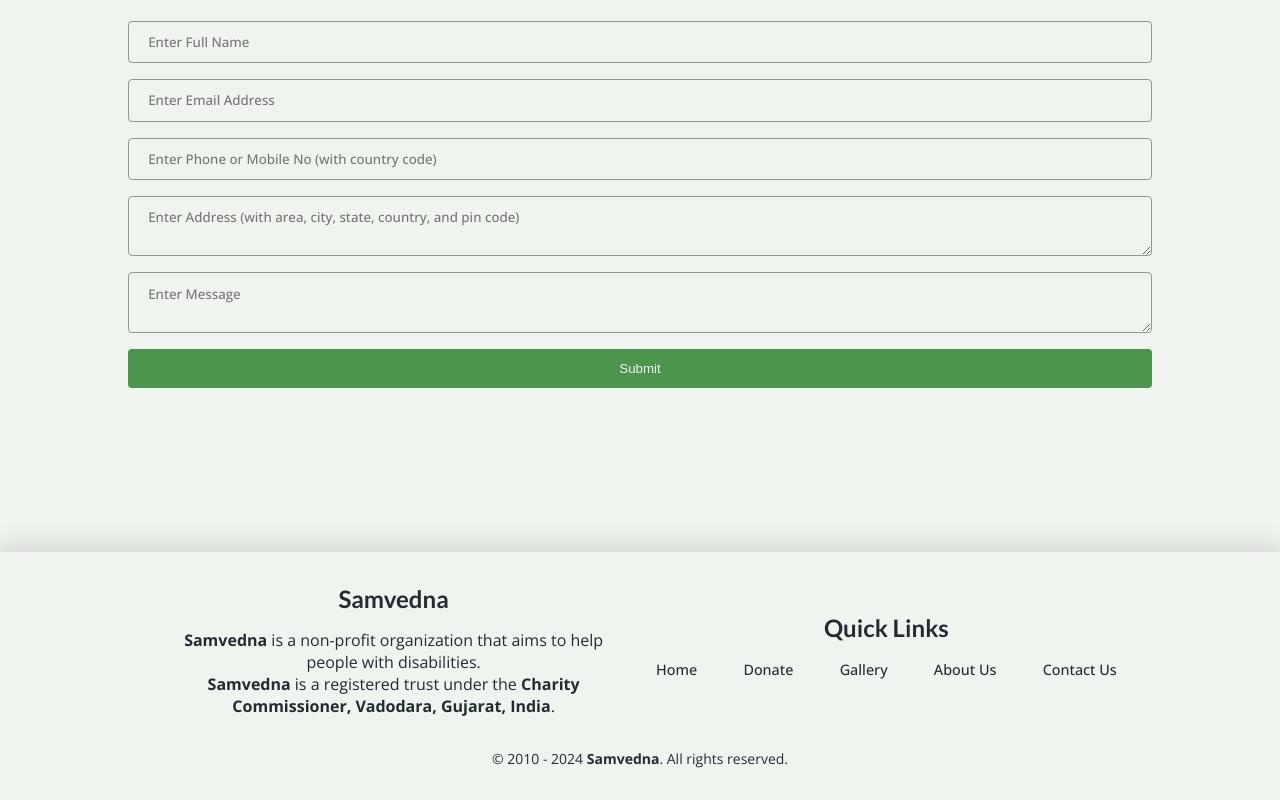
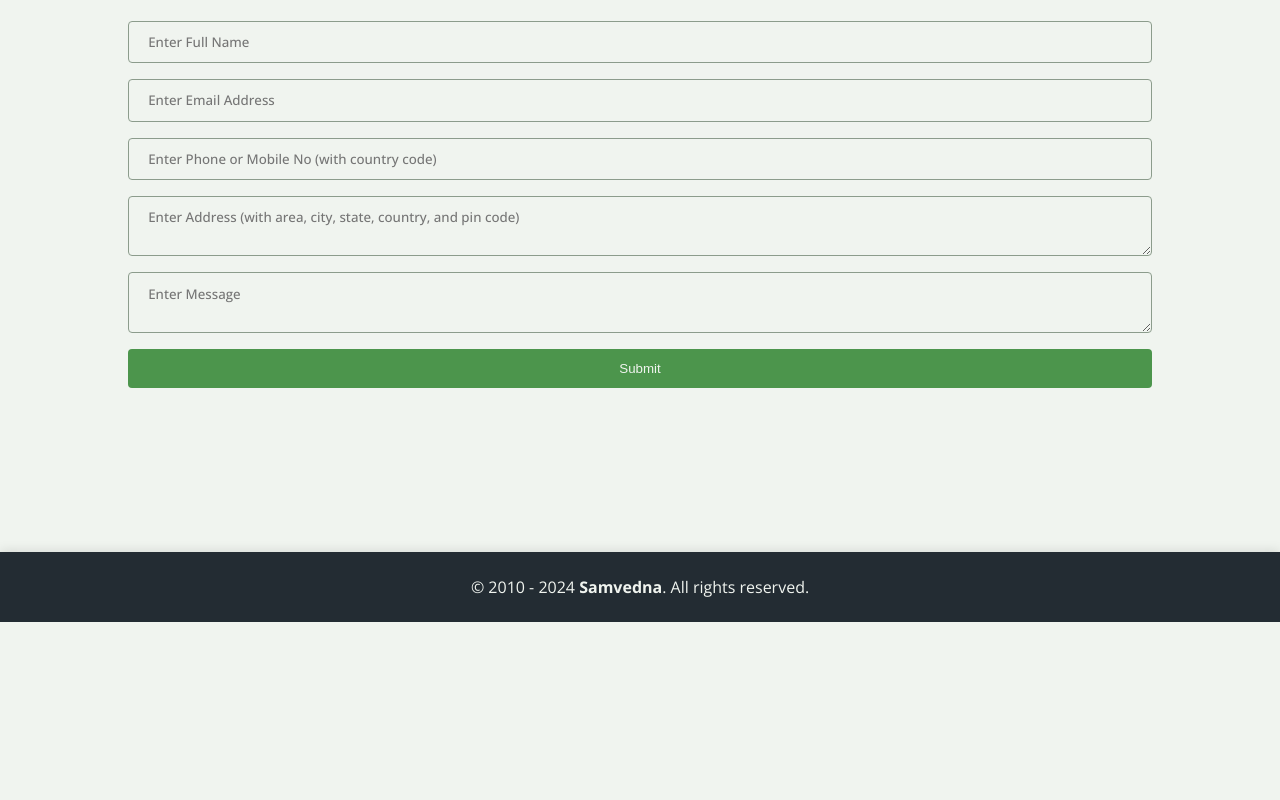
Before and after one commit to ThankiAshish/MySamvedna, a React (Vite) app in the folder client/: page /contact in a window 1280 px wide. Shown: the part 2648-3448 px from the top of the page. After the commit the page ends 3270 px from the top, so only its background shows below. Built offline with nearby package versions, Linux system fonts and the light colour scheme.

Commit message:
Home Page Comlete

```diff
--- a/client/index.html
+++ b/client/index.html
@@ -9,6 +9,7 @@
   </head>
   <body>
     <div id="root"></div>
+    <script src="./src/assets/js/script.js"></script>
     <script type="module" src="/src/main.jsx"></script>
   </body>
 </html>
--- a/client/src/assets/js/script.js
+++ b/client/src/assets/js/script.js
@@ -0,0 +1,11 @@
+window.addEventListener("scroll", function () {
+  const elements = document.querySelectorAll(".animate-on-scroll");
+
+  elements.forEach(function (element) {
+    const elementTop = element.getBoundingClientRect().top;
+
+    if (elementTop <= window.innerHeight / 1.3) {
+      element.classList.add("animate");
+    }
+  });
+});
--- a/client/src/assets/styles/style.css
+++ b/client/src/assets/styles/style.css
@@ -240,60 +240,22 @@
   font-size: 0.8rem;
 }
 
-/* Components > Footer */
 footer {
-  background-color: var(--background);
-  padding: 2rem 0;
-  box-shadow: 0px -10px 20px rgba(0, 0, 0, 0.1);
+  width: 100%;
+  height: 70px;
+  display: flex;
+  align-items: center;
+  justify-content: center;
+  box-shadow: 0px -2px 10px rgba(0, 0, 0, 0.1);
+  background: var(--text);
+  color: var(--background);
 }
 
-.footer-content {
-  display: flex;
-  justify-content: center;
-  align-items: center;
-  margin-bottom: 2rem;
-  flex-wrap: wrap;
-  row-gap: 2rem;
-  gap: 2rem;
-  text-align: center;
-}
-
-.footer-content__left,
-.footer-content__right {
-  width: 45%;
-  min-width: 300px;
-}
-
-.footer-content__left h2,
-.footer-content__right h2 {
-  margin-bottom: 1rem;
-}
-
-.footer-content__right ul {
+footer .container {
   display: flex;
   align-items: center;
-  justify-content: space-between;
-  list-style: none;
-  padding: 0;
-}
-
-.footer-content__right ul li {
-  margin-bottom: 0.5rem;
-}
-
-.footer-content__right ul li a {
-  color: var(--text);
-  text-decoration: none;
-  font-size: 0.9rem;
-}
-
-.footer-bottom {
-  text-align: center;
-}
-
-.footer-bottom p {
-  color: var(--text);
-  font-size: 0.875rem;
+  justify-content: center;
+  width: 80%;
 }
 
 /* Extra > Carousel */
@@ -444,6 +406,110 @@
   font-weight: 400;
   text-align: center;
   width: 48%;
+}
+
+.what-we-do {
+  min-height: 100dvh;
+  display: flex;
+  flex-direction: column;
+  align-items: center;
+  justify-content: flex-start;
+  gap: 3rem;
+  padding-block: 3rem;
+}
+
+.what-we-do .cards {
+  display: grid;
+  grid-template-columns: repeat(3, 1fr);
+  gap: 3rem;
+}
+
+.what-we-do .cards .card {
+  width: 320px;
+  min-height: 350px;
+  display: flex;
+  flex-direction: column;
+  align-items: center;
+  justify-content: flex-start;
+  gap: 2rem;
+  text-align: center;
+  background: var(--background-transparent);
+  box-shadow: 0 0.2rem 0.8rem rgba(0, 0, 0, 0.25);
+  padding: 2rem;
+  border-radius: 0.25rem;
+}
+
+.journey {
+  min-height: 50dvh !important;
+  width: 100%;
+  padding: 0 !important;
+  background: linear-gradient(
+      rgba(255, 255, 255, 0.7),
+      rgba(255, 255, 255, 0.7)
+    ),
+    url("../images/Growth.jpg") no-repeat center center/cover;
+}
+
+.journey .container {
+  display: flex;
+  flex-direction: column;
+  align-items: center;
+  justify-content: center;
+  gap: 3rem;
+  height: 50dvh;
+  width: 80%;
+}
+
+.counter-container {
+  display: grid;
+  place-content: center;
+  place-items: center;
+  grid-template-columns: repeat(3, 1fr);
+  gap: 2rem;
+  width: 100%;
+}
+
+.counter-container .counter {
+  width: 100%;
+  display: flex;
+  flex-direction: column;
+  align-items: center;
+  justify-content: center;
+  gap: 1rem;
+}
+
+.counter-container .counter h2 {
+  font-size: 3rem;
+  font-weight: 900;
+  color: var(--primary);
+  text-shadow: var(--text);
+}
+
+.counter-container .counter p {
+  font-size: 1.5rem;
+  font-weight: 500;
+  text-align: center;
+}
+
+.goal {
+  min-height: 100dvh;
+  display: grid;
+  place-content: center;
+  place-items: center;
+  gap: 3rem;
+}
+
+.goals {
+  display: grid;
+  place-content: center;
+  place-items: center;
+  gap: 0.75rem;
+  text-align: justify;
+  font-size: 1.2rem;
+}
+
+.goals li.animate {
+  animation: slideInFromLeft 1s ease-in-out;
 }
 
 /* Pages > Login */
@@ -631,6 +697,24 @@
   }
 }
 
+@keyframes slideInFromLeft {
+  0% {
+    transform: translateX(-100%);
+  }
+  100% {
+    transform: translateX(0);
+  }
+}
+
+@keyframes slideOutToLeft {
+  0% {
+    transform: translateX(0);
+  }
+  100% {
+    transform: translateX(-100%);
+  }
+}
+
 @keyframes growLine {
   0% {
     width: 0;
--- a/client/src/pages/Home.jsx
+++ b/client/src/pages/Home.jsx
@@ -97,6 +97,153 @@
           </div>
         </div>
       </section>
+
+      <div className="container">
+        <section className="what-we-do">
+          <h1>
+            What <span className="highlight-text">We</span> Do?
+          </h1>
+          <div className="cards">
+            <div className="card">
+              <h2 className="highlight-text">INTENTION</h2>
+              <p>
+                <strong>Samvedna</strong> aims to redefine{" "}
+                <strong>disABILITY</strong>, emphasizing abilities over
+                limitations. The trust seeks to empower and integrate the
+                challenged community, fostering hope and aspirations. The goal
+                is to be heard, seen, and supported, advocating for a shift from
+                disABILITY to undeniable potential.
+              </p>
+            </div>
+            <div className="card">
+              <h2 className="highlight-text">AIM</h2>
+              <p>
+                <strong>Samvedna</strong> strives to stand beside and empower
+                physically challenged individuals, promoting independence
+                through skill development. The trust focuses on integration and
+                inclusion, emphasizing financial self-sufficiency for persons
+                with <strong>disABILITIES.</strong>
+              </p>
+            </div>
+            <div className="card">
+              <h2 className="highlight-text">BELIEF</h2>
+              <p>
+                <strong>Samvedna</strong> believes in adding value by
+                empowering, not just sympathizing. The trust rejects charity in
+                favor of empowering through employment or self-employment. It
+                recognizes the potential of the disabled to lead meaningful
+                lives with proper care, training, and support.
+              </p>
+            </div>
+
+            <div className="card">
+              <h2 className="highlight-text">EXPECTATION</h2>
+              <p>
+                <strong>Samvedna</strong> urges equal opportunities for persons
+                with <strong>disABILITIES</strong>, aligning with India&apos;s
+                constitutional principles. It highlights the need for inclusive
+                policies, services, and opportunities for the holistic
+                development of this valuable human resource.
+              </p>
+            </div>
+            <div className="card">
+              <h2 className="highlight-text">VISION</h2>
+              <p>
+                The trust envisions a society where every individual contributes
+                generously to those less privileged. Samvedna emphasizes
+                empowerment by providing vocational skills, fostering
+                self-reliance, and elevating the self-esteem of the disabled.
+              </p>
+            </div>
+            <div className="card">
+              <h2 className="highlight-text">MISSION</h2>
+              <p>
+                <strong>Mission Empowerment</strong> focuses on aiding skilled,
+                semi-skilled, and unskilled persons with{" "}
+                <strong>disABILITY</strong> in securing proper employment or
+                self-employment. Samvedna acts as a bridge between the disabled
+                community and suitable opportunities, considering their
+                abilities.
+              </p>
+            </div>
+          </div>
+        </section>
+      </div>
+      <section className="journey">
+        <div className="container">
+          <h1>
+            Our <span className="highlight-text">Journey</span>
+          </h1>
+          <div className="counter-container">
+            <div className="counter">
+              <h2>6</h2>
+              <p>States in India</p>
+            </div>
+            <div className="counter">
+              <h2>1000</h2>
+              <p>People</p>
+            </div>
+            <div className="counter">
+              <h2>200</h2>
+              <p>Jobs</p>
+            </div>
+          </div>
+        </div>
+      </section>
+
+      <div className="container">
+        <section className="goal">
+          <h1>
+            Our <span className="highlight-text">Goals</span>
+          </h1>
+          <ol className="goals">
+            <li>To take measures for creating a Barrier-free environment.</li>
+            <li>
+              To assist in accessibility of Equal Opportunity and Protection of
+              Rights, life, and inherent dignity.
+            </li>
+            <li>
+              To contribute efforts in providing Employment/Placement related
+              services.
+            </li>
+            <li>To contribute efforts for uplifting Social Status.</li>
+            <li>
+              To provide Technical or Vocational Training/skills for
+              self-independence.
+            </li>
+            <li>
+              To assist in marketing commodities and articles manufactured by
+              disABLED persons.
+            </li>
+            <li>
+              Arrange job work for skilled craftsman and artisan personnel to
+              enable self-support.
+            </li>
+            <li>Bring together people who are maimed or deformed.</li>
+            <li>
+              Seek solutions to disABILITY through access to orthopedic
+              services, surgery, aids, and appliances.
+            </li>
+            <li>
+              Prevent members from leading secluded lives and involve them in
+              social, cultural, and sporting activities/events.
+            </li>
+            <li>Promote cooperative ventures.</li>
+            <li>
+              Facilitate work-at-home projects like dressmaking, sewing,
+              tailoring, art, and craft.
+            </li>
+            <li>
+              Help poor and needy meritorious students by providing educational
+              aids.
+            </li>
+            <li>
+              Exhibit, market, and export handicrafts products made by
+              differently-abled persons.
+            </li>
+          </ol>
+        </section>
+      </div>
     </>
   );
 };
--- a/client/src/pages/components/Footer.jsx
+++ b/client/src/pages/components/Footer.jsx
@@ -1,58 +1,11 @@
-import { Link } from "react-router-dom";
-
 const Footer = () => {
   return (
     <footer>
       <div className="container">
-        <div className="footer-content">
-          <div className="footer-content__left">
-            <h2>Samvedna</h2>
-            <p>
-              <strong>Samvedna</strong> is a non-profit organization that aims
-              to help people with disabilities.
-            </p>
-            <p>
-              <strong>Samvedna</strong> is a registered trust under the{" "}
-              <strong>Charity Commissioner, Vadodara, Gujarat, India</strong>.
-            </p>
-          </div>
-          <div className="footer-content__right">
-            <h2>Quick Links</h2>
-            <ul>
-              <li>
-                <Link to="/" className="nav-link">
-                  Home
-                </Link>
-              </li>
-              <li>
-                <Link to="/donate" className="nav-link">
-                  Donate
-                </Link>
-              </li>
-              <li>
-                <Link to="/gallery" className="nav-link">
-                  Gallery
-                </Link>
-              </li>
-              <li>
-                <Link to="/about" className="nav-link">
-                  About Us
-                </Link>
-              </li>
-              <li>
-                <Link to="/contact" className="nav-link">
-                  Contact Us
-                </Link>
-              </li>
-            </ul>
-          </div>
-        </div>
-        <div className="footer-bottom">
-          <p>
-            &copy; 2010 - {new Date().getFullYear()} <strong>Samvedna</strong>.
-            All rights reserved.
-          </p>
-        </div>
+        <p>
+          &copy; 2010 - {new Date().getFullYear()} <strong>Samvedna</strong>.
+          All rights reserved.
+        </p>
       </div>
     </footer>
   );
```
Also changed, not shown: client/src/assets/styles/queries.css (+22 -0 lines), client/src/assets/images/Growth.jpg (added).
